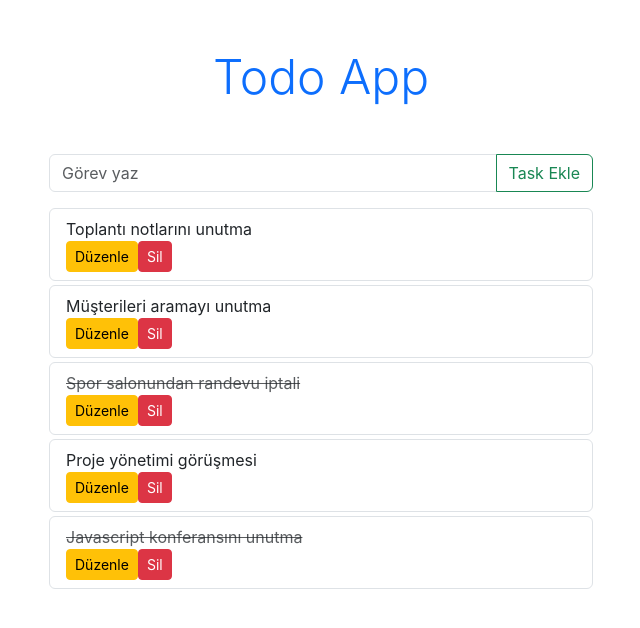
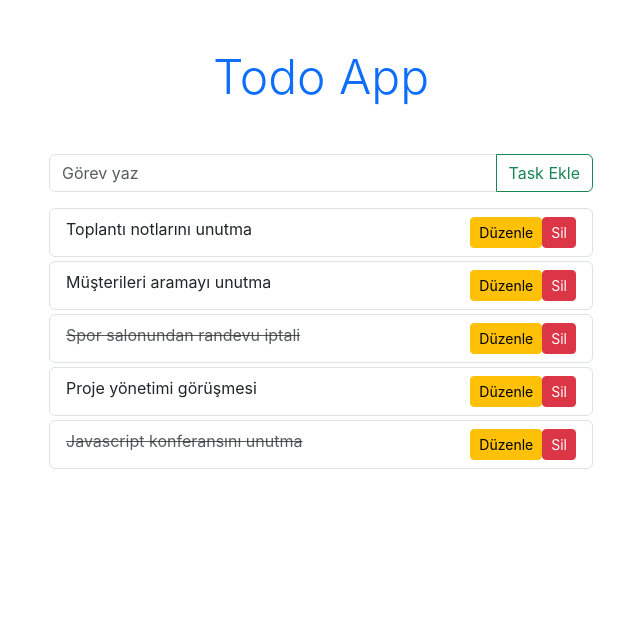
Before and after one commit to muslumhanerol/ToDo_App_With_ContextAPI, a React (Create React App) app in the folder todo_app_contextapi/: page / in a window 1280 px wide. Shown: the top 628 px of the page, without its empty margins (319-959 px from the left). Built offline with nearby package versions, Linux system fonts and the light colour scheme.

Commit message:
Update Todo.js

```diff
--- a/todo_app_contextapi/src/Components/Todo.js
+++ b/todo_app_contextapi/src/Components/Todo.js
@@ -3,7 +3,7 @@ import React from 'react'
 const Todo = ({ task }) => {
     return (
         <div>
-            <li className={task.isCompleted ? "list-group-item rounded-2 mb-1 text-decoration-line-through disabled" : "list-group-item rounded-2 mb-1"}>
+            <li className={task.isCompleted ? "d-flex justify-content-between list-group-item rounded-2 mb-1 text-decoration-line-through disabled" : "d-flex justify-content-between list-group-item rounded-2 mb-1"}>
                 <div>
                     {task.desc}
                 </div>
```
